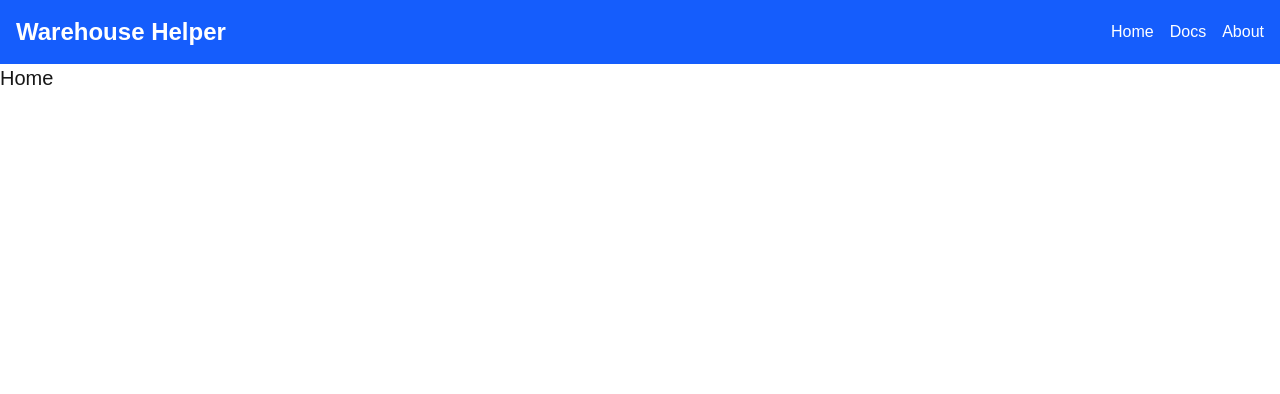
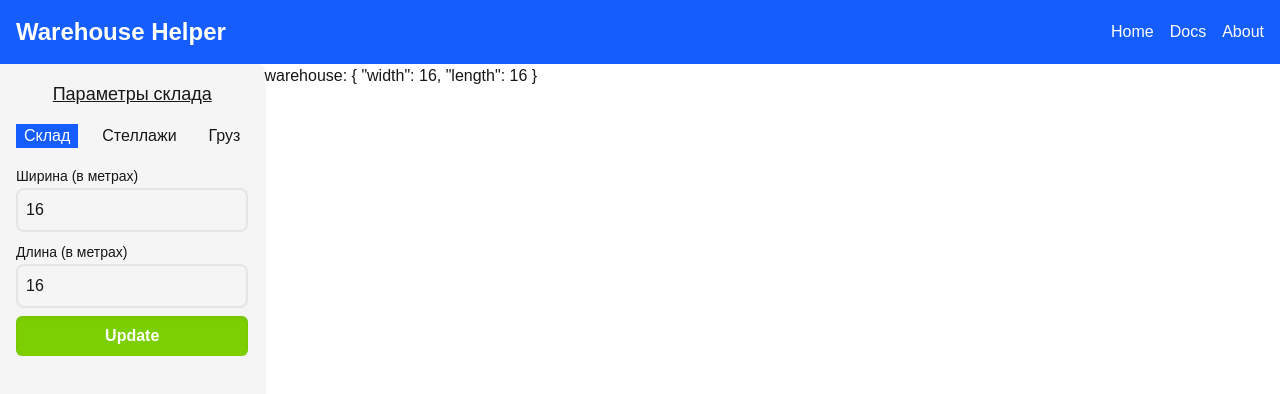
Before and after one commit to mi-qacker/warehouse-helper, a Next.js app: page / in a window 1280 px wide. Shown: the top 394 px of the page. Built offline with nearby package versions, Linux system fonts and the light colour scheme.

Commit message:
Create warehouse update params

```diff
--- a/src/app/layout.tsx
+++ b/src/app/layout.tsx
@@ -26,7 +26,7 @@ export default function RootLayout({
   return (
     <html lang="ru">
       <body
-        className={`${geistSans.variable} ${geistMono.variable} antialiased`}
+        className={`${geistSans.variable} ${geistMono.variable} flex h-screen flex-col antialiased`}
       >
         <Navbar />
         {children}
--- a/src/app/page.tsx
+++ b/src/app/page.tsx
@@ -1,7 +1,15 @@
+import {WarehouseMap} from '@/features/warehouse-map/WarehouseMap';
+import {Params} from '@/features/params/Params';
+
 export default function Page() {
   return (
-    <div>
-      <h1 className="text-xl">Home</h1>
+    <div className="flex grow flex-row">
+      <aside>
+        <Params />
+      </aside>
+      <main className="grow">
+        <WarehouseMap />
+      </main>
     </div>
   );
 }
--- /dev/null
+++ b/src/features/params/CargoParams.tsx
@@ -0,0 +1,3 @@
+export function CargoParams() {
+  return <div>Cargo params</div>;
+}
--- /dev/null
+++ b/src/features/params/Params.tsx
@@ -0,0 +1,45 @@
+'use client';
+
+import {Tab, TabGroup, TabList, TabPanel, TabPanels} from '@headlessui/react';
+import {JSX} from 'react';
+import {CargoParams} from './CargoParams';
+import {ShelvingParams} from './ShelvingParams';
+import {WarehouseParams} from './WarehouseParams';
+
+type ParamCategory = {
+  key: string;
+  label: string;
+  content: JSX.Element;
+};
+
+export function Params() {
+  const paramCategories: ParamCategory[] = [
+    {key: 'warehouse', label: 'Склад', content: <WarehouseParams />},
+    {key: 'shelving', label: 'Стеллажи', content: <ShelvingParams />},
+    {key: 'cargo', label: 'Груз', content: <CargoParams />},
+  ];
+
+  return (
+    <div className="h-full rounded-r-md bg-neutral-100 p-4 shadow-md">
+      <div className="mb-4 text-center text-lg underline">Параметры склада</div>
+
+      <TabGroup>
+        <TabList className="flex gap-4">
+          {paramCategories.map(({key, label}) => (
+            <Tab
+              key={key}
+              className="px-2 outline-none data-[hover]:underline data-[selected]:bg-blue-600 data-[selected]:text-white"
+            >
+              {label}
+            </Tab>
+          ))}
+        </TabList>
+        <TabPanels>
+          {paramCategories.map(({key, content}) => (
+            <TabPanel key={key}>{content}</TabPanel>
+          ))}
+        </TabPanels>
+      </TabGroup>
+    </div>
+  );
+}
--- /dev/null
+++ b/src/features/params/ShelvingParams.tsx
@@ -0,0 +1,3 @@
+export function ShelvingParams() {
+  return <div>Shelving params</div>;
+}
--- /dev/null
+++ b/src/features/params/WarehouseParams.tsx
@@ -0,0 +1,76 @@
+import {Field, Input, Label, Button} from '@headlessui/react';
+import clsx from 'clsx';
+import {RefObject, useCallback, useMemo, useRef} from 'react';
+import {
+  useWarehouseStore,
+  WarehouseParams as WarehouseStoreParams,
+} from '@/storages/warehouse-storage';
+
+export function WarehouseParams() {
+  const params = useWarehouseStore(state => state.warehouse);
+  const updateParams = useWarehouseStore(state => state.updateWarehouse);
+
+  const widthInputRef = useRef<HTMLInputElement>(null);
+  const lengthInputRef = useRef<HTMLInputElement>(null);
+
+  const formContent = useMemo<
+    {
+      label: string;
+      name: keyof WarehouseStoreParams;
+      defaultValue: number;
+      ref: RefObject<HTMLInputElement | null>;
+    }[]
+  >(
+    () => [
+      {
+        label: 'Ширина (в метрах)',
+        name: 'width',
+        defaultValue: params.width,
+        ref: widthInputRef,
+      },
+      {
+        label: 'Длина (в метрах)',
+        name: 'length',
+        defaultValue: params.length,
+        ref: lengthInputRef,
+      },
+    ],
+    [params.length, params.width]
+  );
+
+  const onClickUpdateButton = useCallback(() => {
+    const widthValue = widthInputRef.current?.value;
+    const lengthValue = lengthInputRef.current?.value;
+
+    if (widthValue == undefined || lengthValue === undefined) return;
+
+    updateParams({width: Number(widthValue), length: Number(lengthValue)});
+  }, [updateParams]);
+
+  return (
+    <div className="flex flex-col gap-2 py-4">
+      {formContent.map(field => (
+        <Field key={field.name}>
+          <Label className="text-sm">{field.label}</Label>
+          <Input
+            defaultValue={field.defaultValue}
+            ref={field.ref}
+            name="width"
+            type="number"
+            className="block w-full rounded-lg border-2 border-neutral-200 px-2 py-2 focus:outline-none"
+          />
+        </Field>
+      ))}
+
+      <Button
+        className={clsx(
+          'cursor-pointer rounded-md bg-lime-500 px-3 py-2 font-semibold text-white shadow-inner',
+          'focus:outline-none data-[hover]:bg-lime-600'
+        )}
+        onClick={onClickUpdateButton}
+      >
+        Update
+      </Button>
+    </div>
+  );
+}
--- /dev/null
+++ b/src/features/warehouse-map/WarehouseMap.tsx
@@ -0,0 +1,9 @@
+'use client';
+
+import {useWarehouseStore} from '@/storages/warehouse-storage';
+
+export function WarehouseMap() {
+  const params = useWarehouseStore(state => state.warehouse);
+
+  return <div>warehouse: {JSON.stringify(params, null, 2)}</div>;
+}
--- /dev/null
+++ b/src/storages/warehouse-storage.ts
@@ -0,0 +1,17 @@
+import {create} from 'zustand';
+
+export type WarehouseParams = {width: number; length: number};
+
+export type WarehouseStore = {
+  warehouse: WarehouseParams;
+  updateWarehouse: (newParams: WarehouseParams) => void;
+};
+
+export const useWarehouseStore = create<WarehouseStore>(set => ({
+  warehouse: {
+    width: 16,
+    length: 16,
+  },
+
+  updateWarehouse: newParams => set({warehouse: newParams}),
+}));
```
